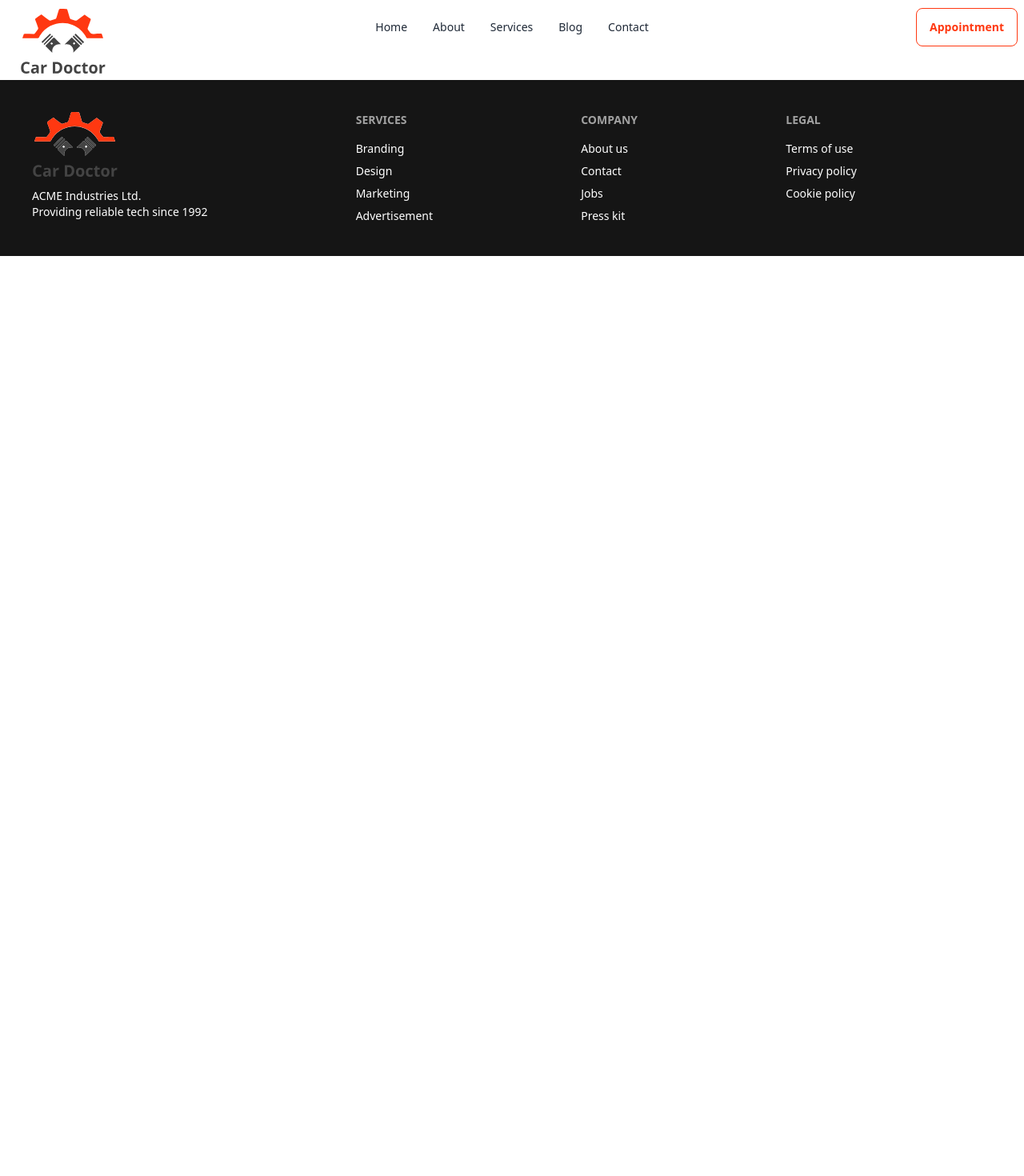
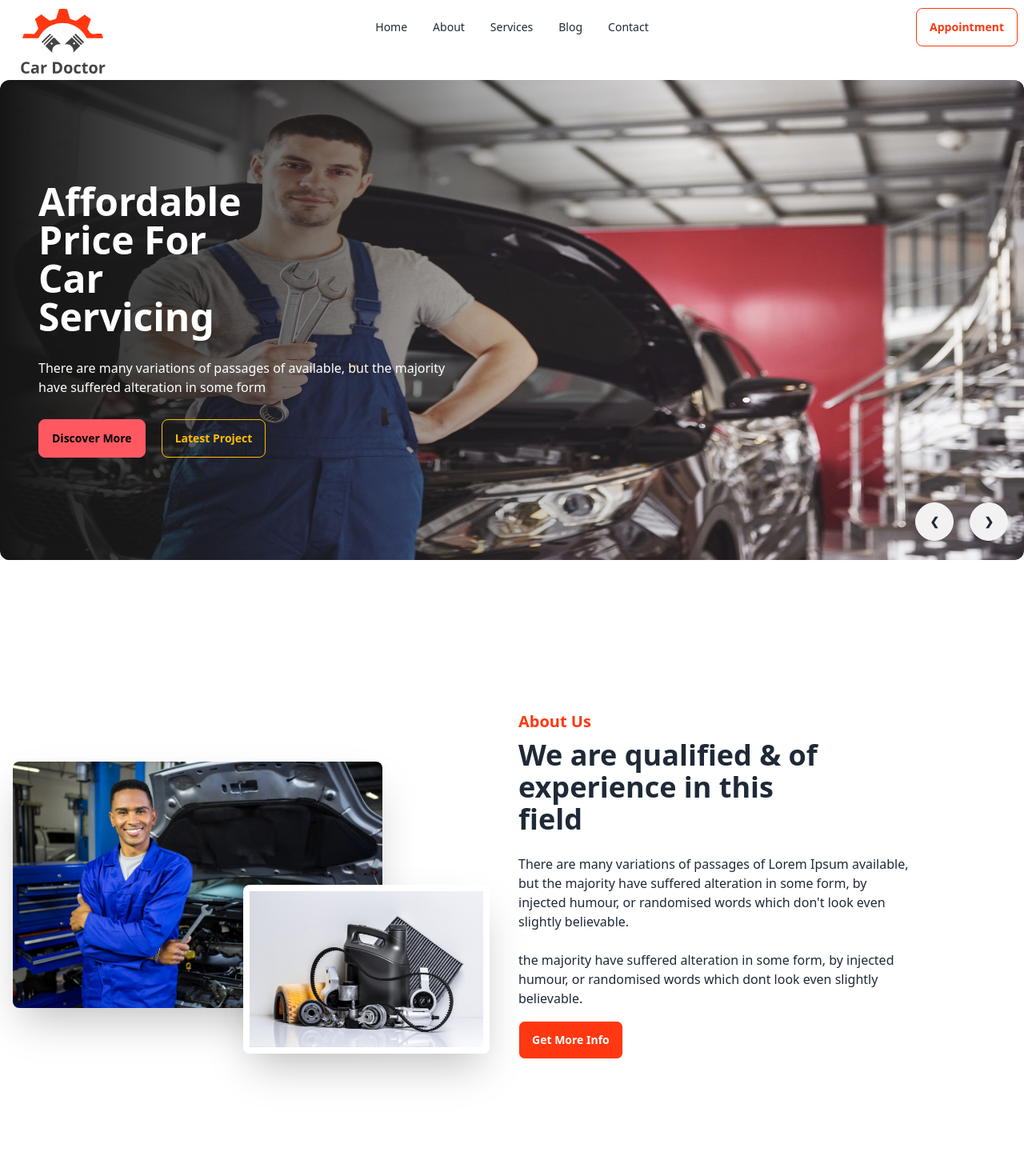
Before and after one commit to EmonHossen10/m-11-car-doctor-client, a React (Vite) app: page / in a window 1280 px wide. Shown: the top 1470 px of the page at 80% size. Before the commit the page ends 800 px from the top, so only its background shows below. Built offline with nearby package versions, Linux system fonts and the light colour scheme.

Commit message:
about section added

```diff
--- /dev/null
+++ b/src/ErrorPage/Error.jsx
@@ -0,0 +1,18 @@
+import { Link } from "react-router-dom";
+import Navbar from "../Pages/Shared/Navbar";
+import img from "../assets/error.avif";
+
+const Error = () => {
+  return (
+    <div className="w-[1280px] mx-auto text-center ">
+      <Navbar></Navbar>
+      <img className="w-8/12 mx-auto mt-5" src={img} alt="" />
+      <Link  to="/">
+
+        <button className="btn btn-warning  ">Go Home</button>
+      </Link>
+    </div>
+  );
+};
+
+export default Error;
--- /dev/null
+++ b/src/Pages/Banner.jsx
@@ -0,0 +1,118 @@
+import img1 from "../assets/images/banner/1.jpg";
+import img2 from "../assets/images/banner/2.jpg";
+import img3 from "../assets/images/banner/3.jpg";
+import img4 from "../assets/images/banner/4.jpg";
+
+const Banner = () => {
+  return (
+    <div className="carousel w-full h-[600px] ">
+      <div id="slide1" className="carousel-item relative w-full">
+        <img src={img1} className="w-full rounded-xl " />
+        <div className="absolute flex rounded-xl  items-center pl-12 h-full  gap-5   left-0  top-0
+        bg-gradient-to-r from-[#151515] to-[#15151500]
+        ">
+          <div className="text-white space-y-7">
+            <h2 className="text-5xl font-bold w-1/3 ">Affordable Price For Car Servicing</h2>
+            <p  className="w-[522px]">
+              There are many variations of passages of available, but the
+              majority have suffered alteration in some form
+            </p>
+            <div >
+              <button className="btn btn-error mr-5 ">Discover More</button>
+              <button className="btn btn-outline btn-warning">Latest Project</button>
+            </div>
+          </div>
+        </div>
+        <div className="absolute flex justify-end gap-5 transform -translate-y-1/2 left-5 right-5 bottom-0">
+          <a href="#slide4" className="btn btn-circle">
+            ❮
+          </a>
+          <a href="#slide2" className="btn btn-circle">
+            ❯
+          </a>
+        </div>
+      </div>
+      <div id="slide2" className="carousel-item relative w-full">
+        <img src={img2} className="w-full rounded-xl " />
+        <div className="absolute flex rounded-xl items-center pl-12 h-full  gap-5   left-0  top-0
+        bg-gradient-to-r from-[#151515] to-[#15151500]
+        ">
+          <div className="text-white space-y-7">
+            <h2 className="text-5xl font-bold w-1/3 ">Efficient Oil Change Services for Peak Engine Performance</h2>
+            <p  className="w-[522px]">
+              There are many variations of passages of available, but the
+              majority have suffered alteration in some form
+            </p>
+            <div >
+              <button className="btn btn-error mr-5 ">Discover More</button>
+              <button className="btn btn-outline btn-warning">Latest Project</button>
+            </div>
+          </div>
+        </div>
+        <div className="absolute flex justify-end gap-5 transform -translate-y-1/2 left-5 right-5 bottom-0">
+          <a href="#slide1" className="btn btn-circle">
+            ❮
+          </a>
+          <a href="#slide3" className="btn btn-circle">
+            ❯
+          </a>
+        </div>
+      </div>
+      <div id="slide3" className="carousel-item relative w-full">
+        <img src={img3} className="w-full rounded-xl " />
+        <div className="absolute flex rounded-xl items-center pl-12 h-full  gap-5   left-0  top-0
+        bg-gradient-to-r from-[#151515] to-[#15151500]
+        ">
+          <div className="text-white space-y-7">
+            <h2 className="text-5xl font-bold w-1/3 ">Tire Rotation and Alignment: Prolonging Tire Life</h2>
+            <p  className="w-[522px]">
+              There are many variations of passages of available, but the
+              majority have suffered alteration in some form
+            </p>
+            <div >
+              <button className="btn btn-error mr-5 ">Discover More</button>
+              <button className="btn btn-outline btn-warning">Latest Project</button>
+            </div>
+          </div>
+        </div>
+        <div className="absolute   flex justify-end gap-5 transform -translate-y-1/2 left-5 right-5 bottom-0">
+          <a href="#slide2" className="btn btn-circle">
+            ❮
+          </a>
+          <a href="#slide4" className="btn btn-circle">
+            ❯
+          </a>
+        </div>
+      </div>
+      <div id="slide4" className="carousel-item relative w-full">
+        <img src={img4} className="w-full rounded-xl " />
+        <div className="absolute   flex rounded-xl items-center pl-12 h-full  gap-5   left-0  top-0
+        bg-gradient-to-r from-[#151515] to-[#15151500]
+        ">
+          <div className="text-white space-y-7">
+            <h2 className="text-5xl font-bold w-1/3 ">Fluid Flushes Enhancing Vehicle Longevity</h2>
+            <p  className="w-[522px]">
+              There are many variations of passages of available, but the
+              majority have suffered alteration in some form
+            </p>
+            <div >
+              <button className="btn btn-error mr-5 ">Discover More</button>
+              <button className="btn btn-outline btn-warning">Latest Project</button>
+            </div>
+          </div>
+        </div>
+        <div className="absolute flex justify-end gap-5 transform -translate-y-1/2 left-5 right-5 bottom-0">
+          <a href="#slide3" className="btn btn-circle">
+            ❮
+          </a>
+          <a href="#slide1" className="btn btn-circle">
+            ❯
+          </a>
+        </div>
+      </div>
+
+    </div>
+  );
+};
+
+export default Banner;
--- /dev/null
+++ b/src/Pages/Home/About.jsx
@@ -0,0 +1,30 @@
+import person from "../../assets/images/about_us/person.jpg";
+import parts from "../../assets/images/about_us/parts.jpg";
+
+const About = () => {
+  return (
+    <div className="hero min-h-screen  ">
+      <div className="hero-content flex-col lg:flex-row">
+       <div className="lg:w-1/2  relative">
+       <img src={person} className="  w-3/4 rounded-lg shadow-2xl" />
+       <img src={parts} className="w-1/2 rounded-lg shadow-2xl first-letter:
+       absolute right-5 top-1/2  border-8 border-white
+       " />
+       </div>
+        <div className="lg:w-1/2">
+            <h3 className="font-bold text-xl text-[#FF3811] mb-2">About Us</h3>
+          <h1 className="text-4xl font-bold w-[376px] ">We are qualified & of experience in this field</h1>
+          <p className="py-6 w-[489px] ">
+          There are many variations of passages of Lorem Ipsum available, but the majority have suffered alteration in some form, by injected humour, or randomised words which don't look even slightly believable.
+          </p>
+          <p className=" w-[489px] ">
+          the majority have suffered alteration in some form, by injected humour, or randomised words which dont look even slightly believable.
+          </p>
+          <button className="btn bg-[#FF3811] text-white mt-4 ">Get More Info</button>
+        </div>
+      </div>
+    </div>
+  );
+};
+
+export default About;
--- a/src/Pages/Home/Home.jsx
+++ b/src/Pages/Home/Home.jsx
@@ -1,11 +1,13 @@
-
+import Banner from "../Banner";
+import About from "./About";
 
 const Home = () => {
-    return (
-        <div>
-
-        </div>
-    );
+  return (
+    <div>
+      <Banner></Banner>
+      <About></About>
+    </div>
+  );
 };
 
 export default Home;
--- a/src/Router/Routes.jsx
+++ b/src/Router/Routes.jsx
@@ -1,11 +1,14 @@
 import { createBrowserRouter } from "react-router-dom";
 import Main from "../Layout/Main";
 import Home from "../Pages/Home/Home";
+import Error from "../ErrorPage/Error";
+
 
 const router = createBrowserRouter([
   {
     path: "/",
     element: <Main></Main>,
+    errorElement: <Error></Error>,
     children:[
         {
             path:"/",
```
Also changed, not shown: src/assets/error.avif (added).
